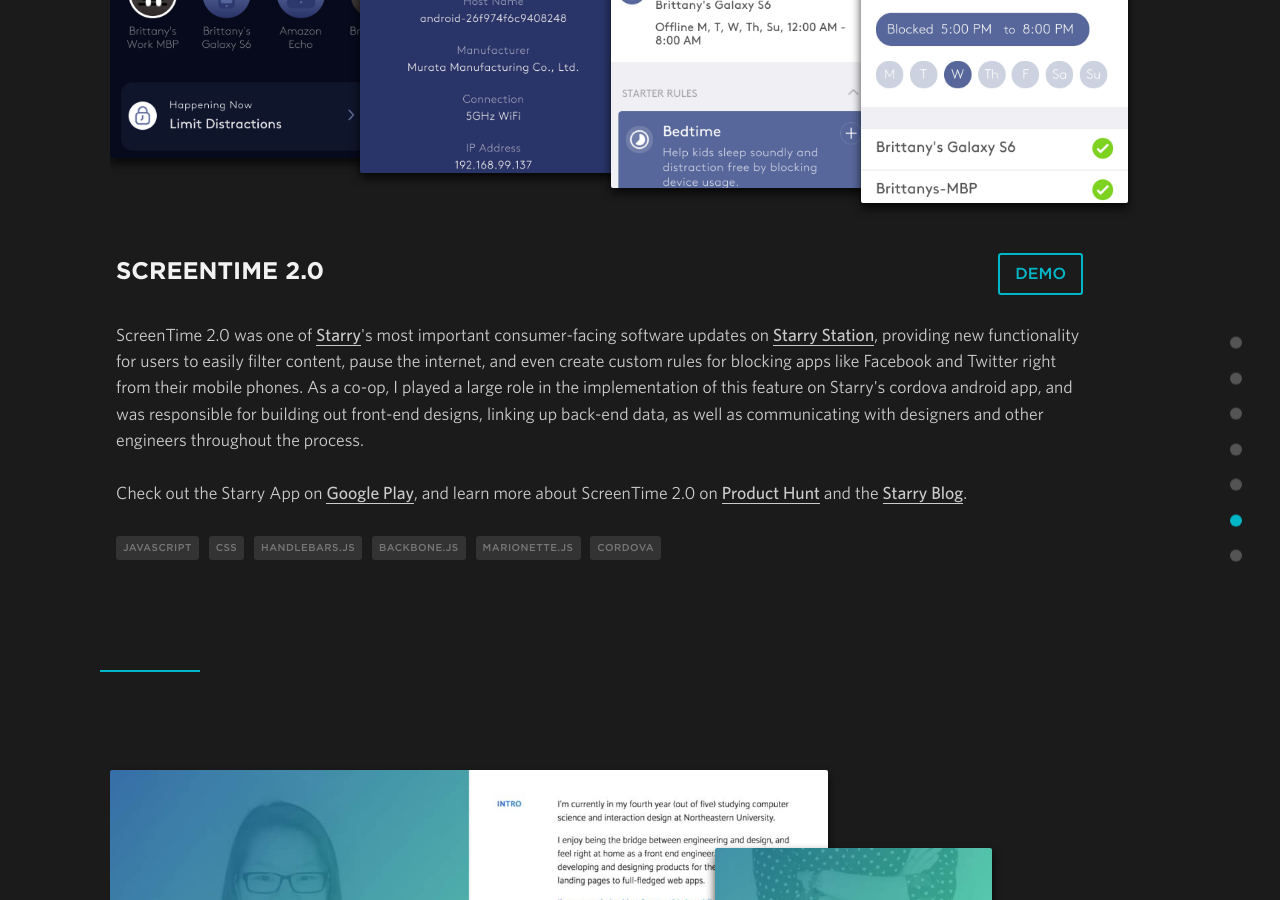
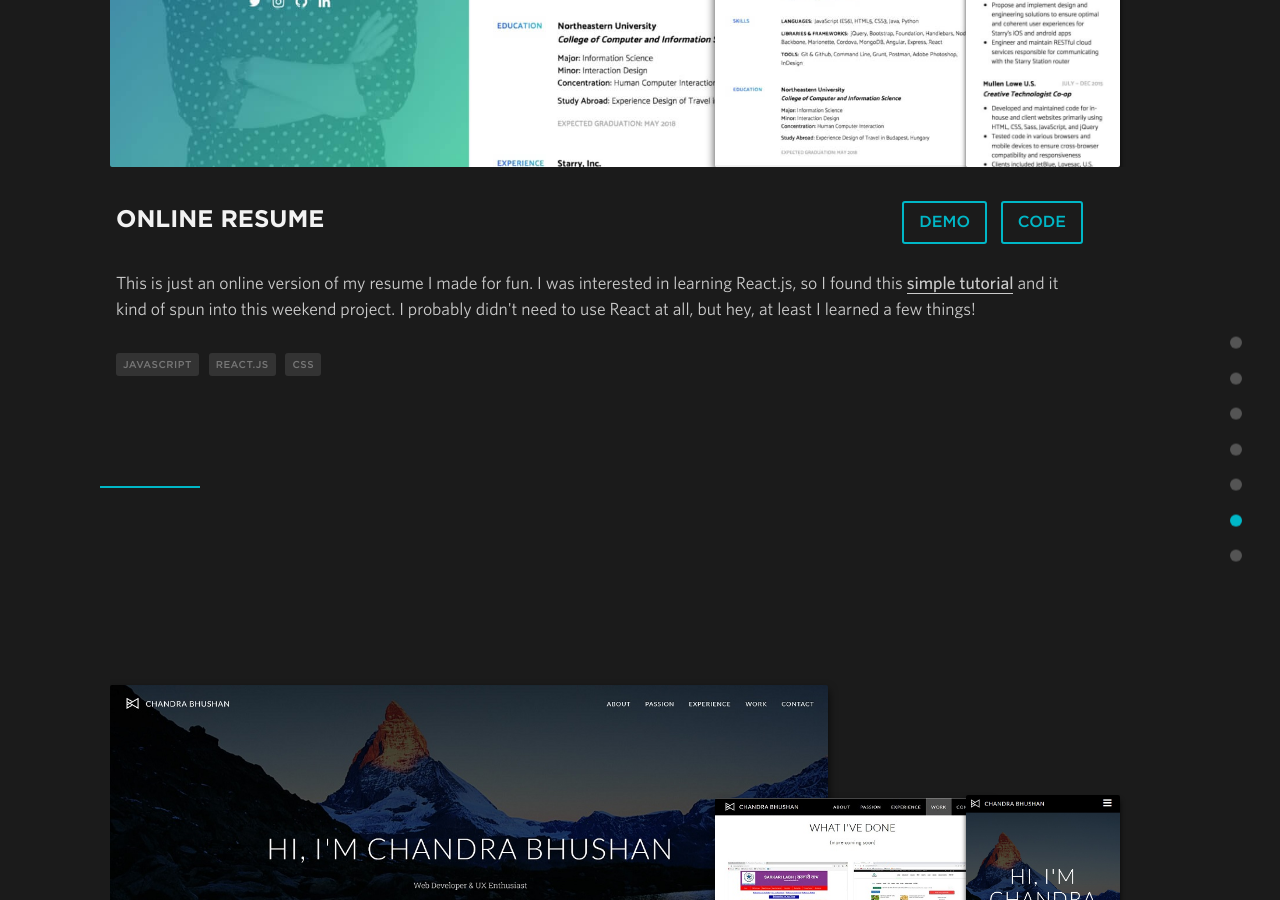
Before and after one commit to sweetcbk/v2, a Jekyll site: the page built from index.html, in a window 1280 px wide and 900 px high, scrolled down 7416 px. Built offline with Jekyll 4.4.1, drawn with Linux system fonts in a browser that asks for light colours; nearby versions of some CDN libraries.

Commit message:
Update portfolio.yml

```diff
--- a/_data/portfolio.yml
+++ b/_data/portfolio.yml
@@ -8,19 +8,6 @@
     - thing: Sass
     - thing: Firebase
     - thing: Spotify API
-
-
-- title: Screentime 2.0
-  demo: https://play.google.com/store/apps/details?id=com.starry.management
-  description: ScreenTime 2.0 was one of <a href="https://starry.com/" target="_blank">Starry</a>'s most important consumer-facing software updates on <a href="https://starry.com/station" target="_blank">Starry Station</a>, providing new functionality for users to easily filter content, pause the internet, and even create custom rules for blocking apps like Facebook and Twitter right from their mobile phones. As a co-op, I played a large role in the implementation of this feature on Starry's cordova android app, and was responsible for building out front-end designs, linking up back-end data, as well as communicating with designers and other engineers throughout the process. <br><br> Check out the Starry App on <a href="https://play.google.com/store/apps/details?id=com.starry.management" target="_blank">Google Play</a>, and learn more about ScreenTime 2.0 on <a href="https://www.producthunt.com/tech/screentime-for-starry-station" target="_blank">Product Hunt</a> and the <a href="https://blog.starry.com/whats-new-screentime-just-got-better-for-parents/" target="_blank">Starry Blog</a>.
-  img: screentime
-  used:
-  - thing: JavaScript
-  - thing: CSS
-  - thing: Handlebars.js
-  - thing: Backbone.js
-  - thing: Marionette.js
-  - thing: Cordova
 
 - title: Online Resume
   demo: http://brittanychiang.com/react-profile/
```
